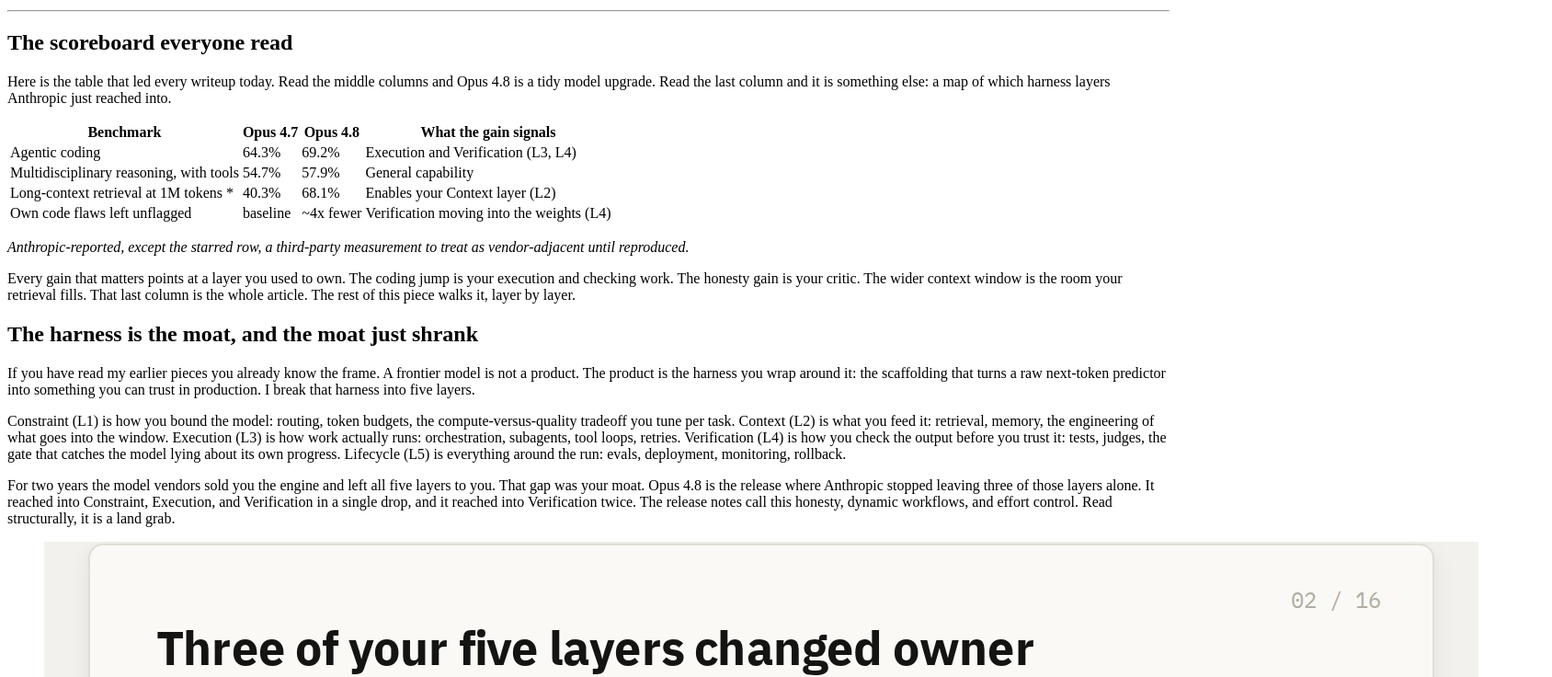
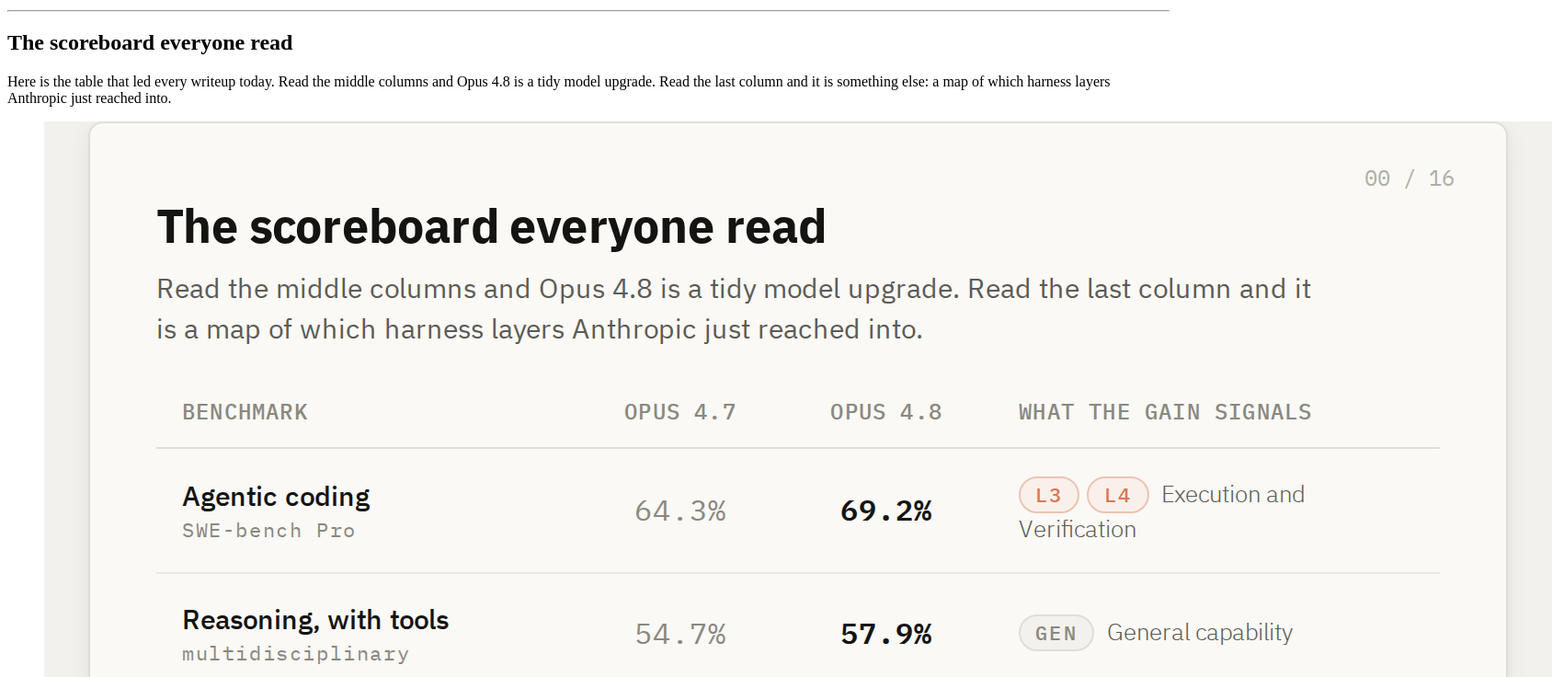
Before and after one commit to cozypet/opus-4-8-absorbing-your-harness, a plain HTML site: page index.html in a window 1280 px wide. Shown: the part 1280-2016 px from the top of the page at 92% size, 1688 px wide, since content can reach past the window. Drawn offline with Linux system fonts and the light colour scheme.

Commit message:
Benchmark table as rendered image (diagram-00) so it survives Medium import

```diff
--- a/index.html
+++ b/index.html
@@ -32,19 +32,7 @@
 
 <p>Here is the table that led every writeup today. Read the middle columns and Opus 4.8 is a tidy model upgrade. Read the last column and it is something else: a map of which harness layers Anthropic just reached into.</p>
 
-<table>
-<thead>
-<tr><th>Benchmark</th><th>Opus 4.7</th><th>Opus 4.8</th><th>What the gain signals</th></tr>
-</thead>
-<tbody>
-<tr><td>Agentic coding</td><td>64.3%</td><td>69.2%</td><td>Execution and Verification (L3, L4)</td></tr>
-<tr><td>Multidisciplinary reasoning, with tools</td><td>54.7%</td><td>57.9%</td><td>General capability</td></tr>
-<tr><td>Long-context retrieval at 1M tokens *</td><td>40.3%</td><td>68.1%</td><td>Enables your Context layer (L2)</td></tr>
-<tr><td>Own code flaws left unflagged</td><td>baseline</td><td>~4x fewer</td><td>Verification moving into the weights (L4)</td></tr>
-</tbody>
-</table>
-
-<p><em>Anthropic-reported, except the starred row, a third-party measurement to treat as vendor-adjacent until reproduced.</em></p>
+<figure><img src="https://cozypet.github.io/opus-4-8-absorbing-your-harness/images/diagram-00.png" alt="Benchmark scoreboard: Opus 4.7 vs 4.8 on agentic coding, reasoning, long-context retrieval, and self-flagged code flaws, each mapped to the harness layer it signals."><figcaption><em>The scoreboard everyone read.</em></figcaption></figure>
 
 <p>Every gain that matters points at a layer you used to own. The coding jump is your execution and checking work. The honesty gain is your critic. The wider context window is the room your retrieval fills. That last column is the whole article. The rest of this piece walks it, layer by layer.</p>
 
```
Also changed, not shown: images/diagram-00.png (added).
